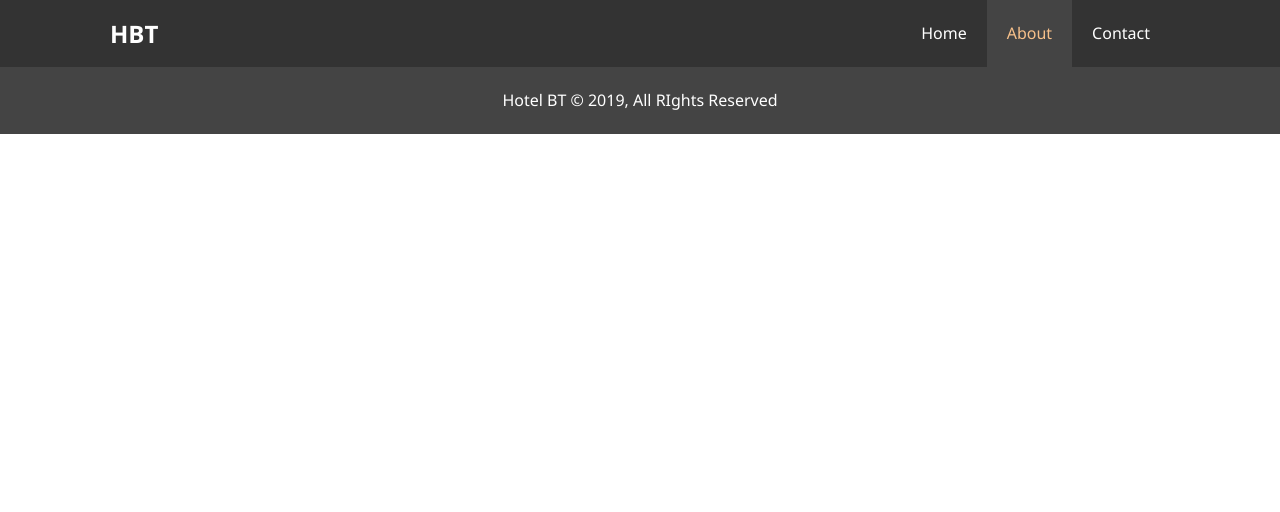
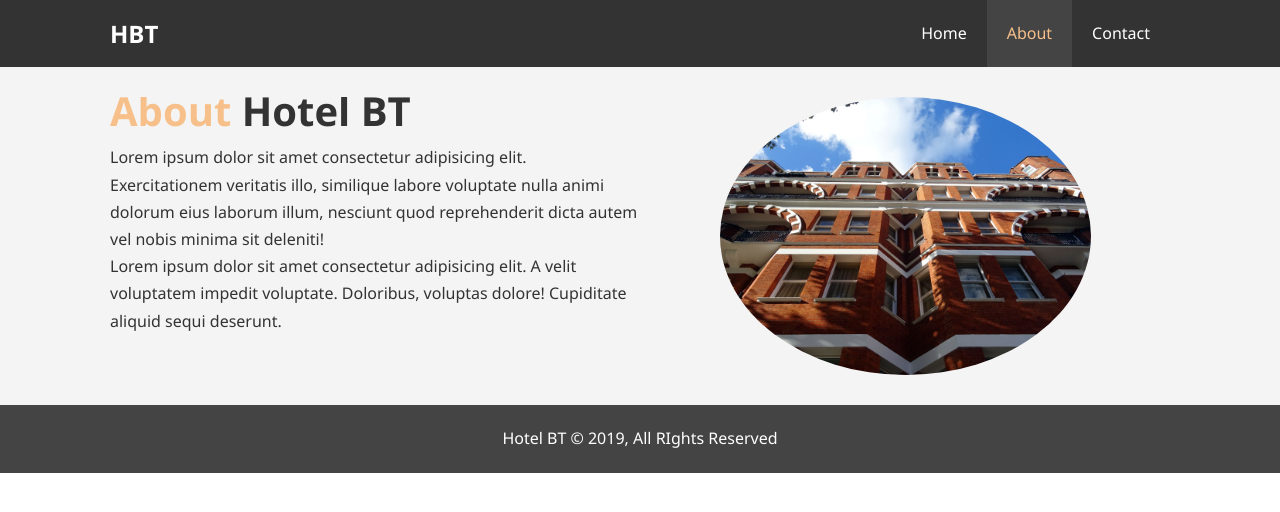
Before and after one commit to mdsaifullah-wd/Project-Hotel-Website-Design-Basic-HTML-CSS, a plain HTML site: page about.html in a window 1280 px wide. Drawn offline with Linux system fonts and the light colour scheme.

Commit message:
About page | About-info section added

```diff
--- a/about.html
+++ b/about.html
@@ -21,7 +21,20 @@
         </div>
     </header>
 
-    <div class="clr"></div>
+    <section id="about-info" class="bg-light">
+        <div class="container">
+          <div class="info-left">
+            <h1 class="l-heading"><span class="marked">About</span> Hotel BT</h1>
+            <p>Lorem ipsum dolor sit amet consectetur adipisicing elit. Exercitationem veritatis illo, similique labore voluptate nulla animi dolorum eius laborum illum, nesciunt quod reprehenderit dicta autem vel nobis minima sit deleniti!</p>
+            <p>Lorem ipsum dolor sit amet consectetur adipisicing elit. A velit voluptatem impedit voluptate. Doloribus, voluptas dolore! Cupiditate aliquid sequi deserunt.</p>
+          </div>
+          <div class="info-right">
+            <img src="./img/photo-2.jpg" alt="hotel">
+          </div>
+        </div>
+    </section>
+
+    <div class="clr"></div><div class="clr"></div>
 
 
 
--- a/css/style.css
+++ b/css/style.css
@@ -27,7 +27,9 @@ a {
     overflow: auto;
     padding: 0 20px;
 }
-
+.l-heading {
+    font-size: 40px;
+}
 .bg-dark {
     background: #333;
     color: #fff;
@@ -161,6 +163,29 @@ a {
 }
 
 
+/* About Page */
+#about-info {
+    padding: 30px 0;
+}
+
+#about-info .info-left {
+    float: left;
+    width: 50%;
+    min-height: 100%;
+}
+#about-info .info-right {
+    float: right;
+    width: 50%;
+    min-height: 100%;
+}
+#about-info .info-right img {
+    display: block;
+    margin: auto;
+    width: 70%;
+    border-radius: 50%;
+}
+
+
 /* Footer Section */
 #main-footer {
     text-align: center;
```
